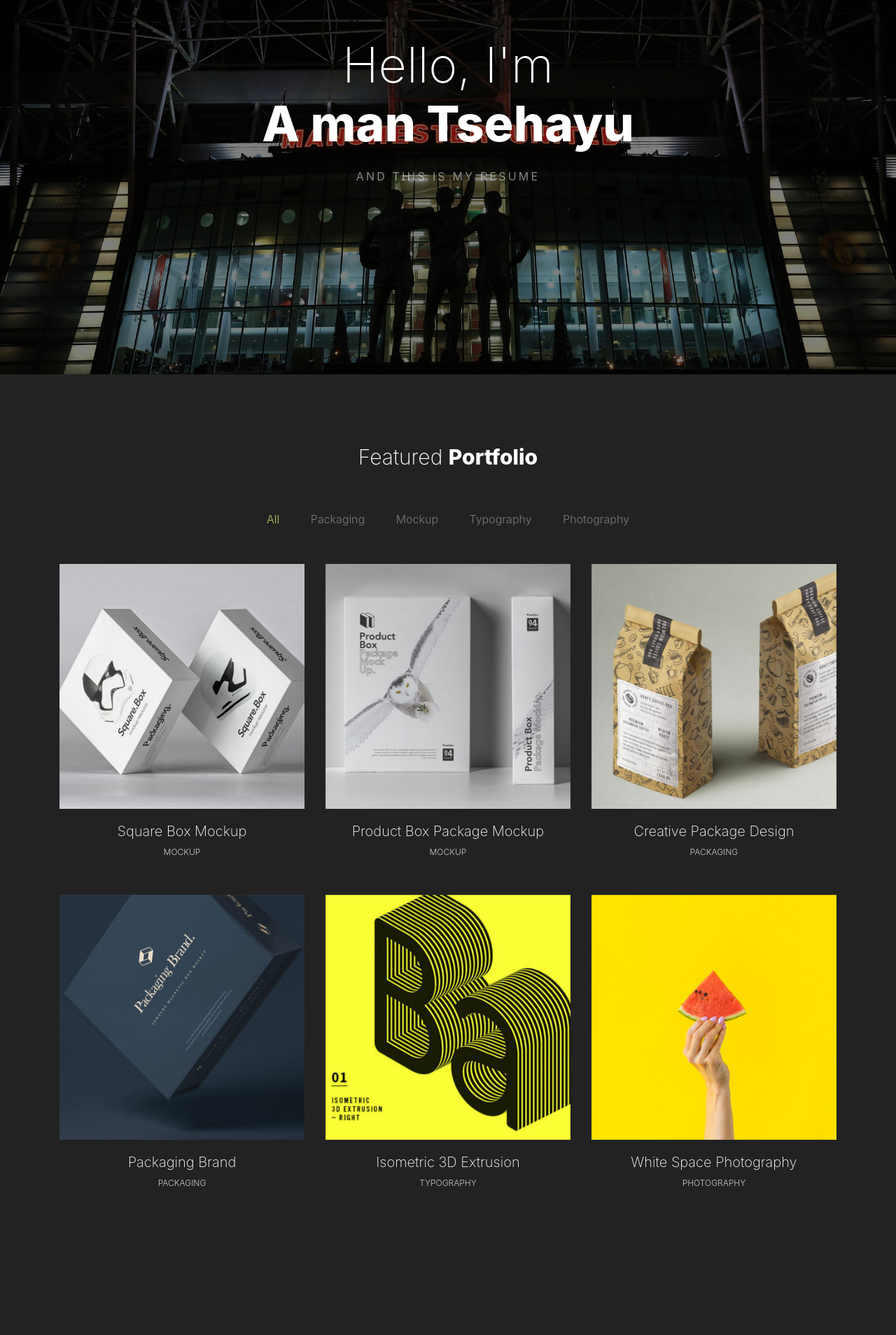
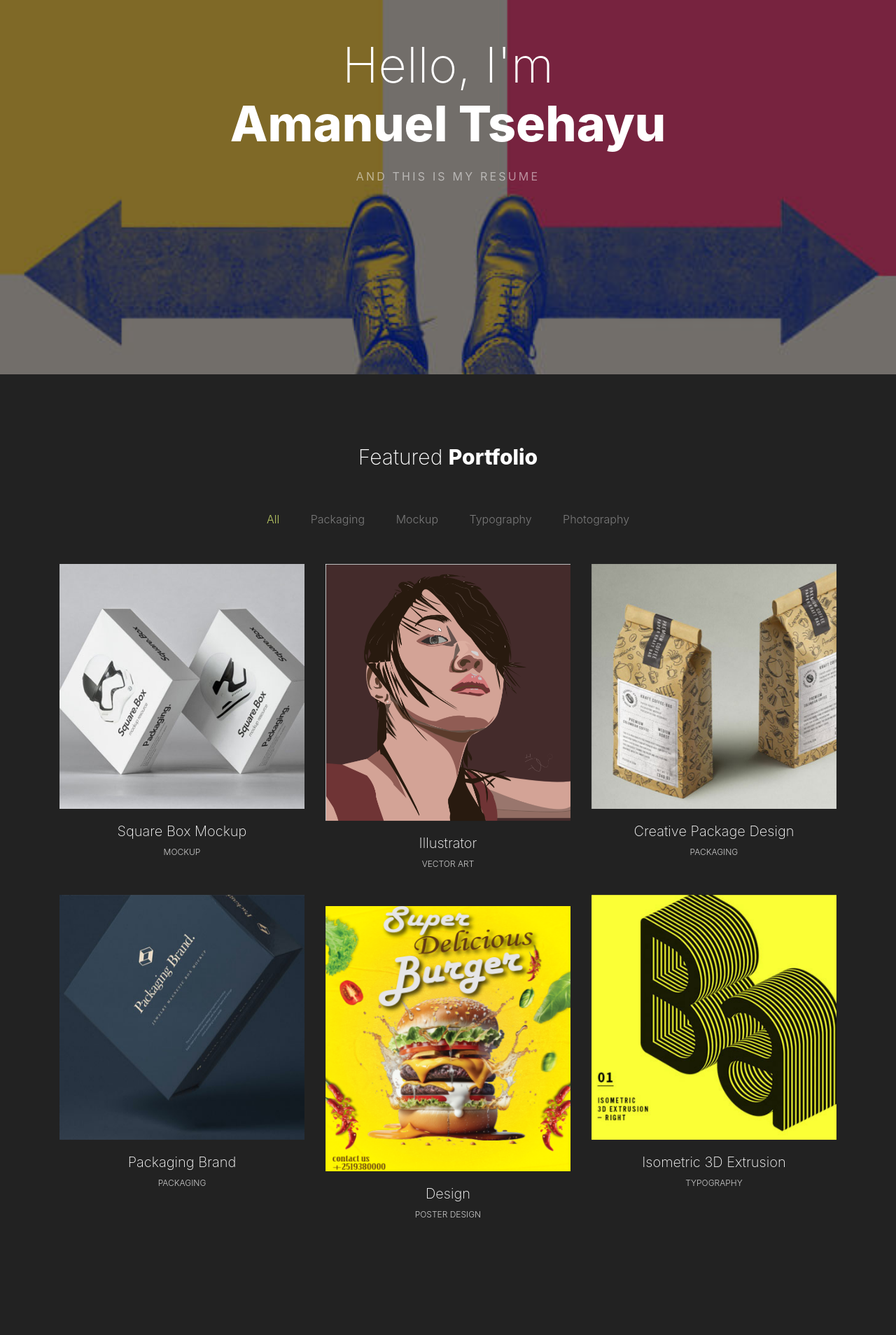
Before and after one commit to amansunn/portfolio, a plain HTML site: page index.html in a window 1280 px wide. Shown: the part 265-2173 px from the top of the page at 70% size. Drawn offline with nearby package versions, Linux system fonts and the light colour scheme; files whose address does not match are found by name.

Commit message:
Add files via upload
index

```diff
--- a/index.html
+++ b/index.html
@@ -42,13 +42,12 @@
 
 
 
-	<section class="site-hero" style="background-image: url(images/26.jpg);" id="section-home" data-stellar-background-ratio="0.5">
+	<section class="site-hero" style="background-image: url(images/BG.jpeg);" id="section-home" data-stellar-background-ratio="0.5">
 		<div class="container">
 			<div class="row intro-text align-items-center justify-content-center">
 				<div class="col-md-10 text-center pt-5">
 
-					<h1 class="site-heading site-animate">Hello, I'm <strong class="d-block">A
-						man Tsehayu</strong></h1>
+					<h1 class="site-heading site-animate">Hello, I'm <strong class="d-block">Amanuel Tsehayu</strong></h1>
 					<strong class="d-block text-white text-uppercase letter-spacing">and this is My Resume</strong>
 
 				</div>
@@ -101,17 +100,17 @@
 						<div class="relative">
 							<div class="thumb">
 								<div class="overlay overlay-bg"></div>
-								<img class="image img-fluid" src="images/p2.jpg" alt="">
+								<img class="image img-fluid" src="images/232.png" alt="">
 							</div>
-							<a href="images/p2.jpg" class="img-pop-up">
+							<a href="images/232.png" class="img-pop-up">
 								<div class="middle">
 									<div class="text align-self-center d-flex"><img src="images/preview.png" alt=""></div>
 								</div>
 							</a>
 						</div>
 						<div class="p-inner">
-							<h4>Product Box Package Mockup</h4>
-							<div class="cat">Mockup</div>
+							<h4>Illustrator</h4>
+							<div class="cat">VECTOR ART</div>
 						</div>
 					</div>
 					<div class="single-portfolio col-sm-4 all packaging">
@@ -170,7 +169,7 @@
 						<div class="relative">
 							<div class="thumb">
 								<div class="overlay overlay-bg"></div>
-								<img class="image img-fluid" src="images/p6.jpg" alt="">
+								<img class="image img-fluid" src="images/323.png" alt="">
 							</div>
 							<a href="images/p6.jpg" class="img-pop-up">
 								<div class="middle">
@@ -179,8 +178,8 @@
 							</a>
 						</div>
 						<div class="p-inner">
-							<h4>White Space Photography</h4>
-							<div class="cat">photography</div>
+							<h4>Design</h4>
+							<div class="cat">POSTER DESIGN</div>
 						</div>
 					</div>
 				</div>
@@ -422,9 +421,9 @@ Image Editing and Retouching.</p>
 					<p>
 						<a href="https://www.facebook.com/fiker.tesfa.1/" class="social-item"><span class="icon-facebook2"></span></a>
 						<a href="#" class="social-item"><span class="icon-twitter"></span></a>
-						<a href="#" class="social-item"><span class="icon-instagram2"></span></a>
-						<a href="#" class="social-item"><span class="icon-linkedin2"></span></a>
-						<a href="#" class="social-item"><span class="icon-vimeo"></span></a>
+						<a href="https://instagram.com/aman_sunn?igshid=OGQ5ZDc2ODk2ZA==" class="social-item"><span class="icon-instagram2"></span></a>
+						<a href="#" class="social-item"><span class="icon-linkedin"></span></a>
+						<a href="https://t.me/aman_sunn" class="social-item"><span class="icon-telegram"></span></a>
 					</p>
 				</div>
 			</div>
```
